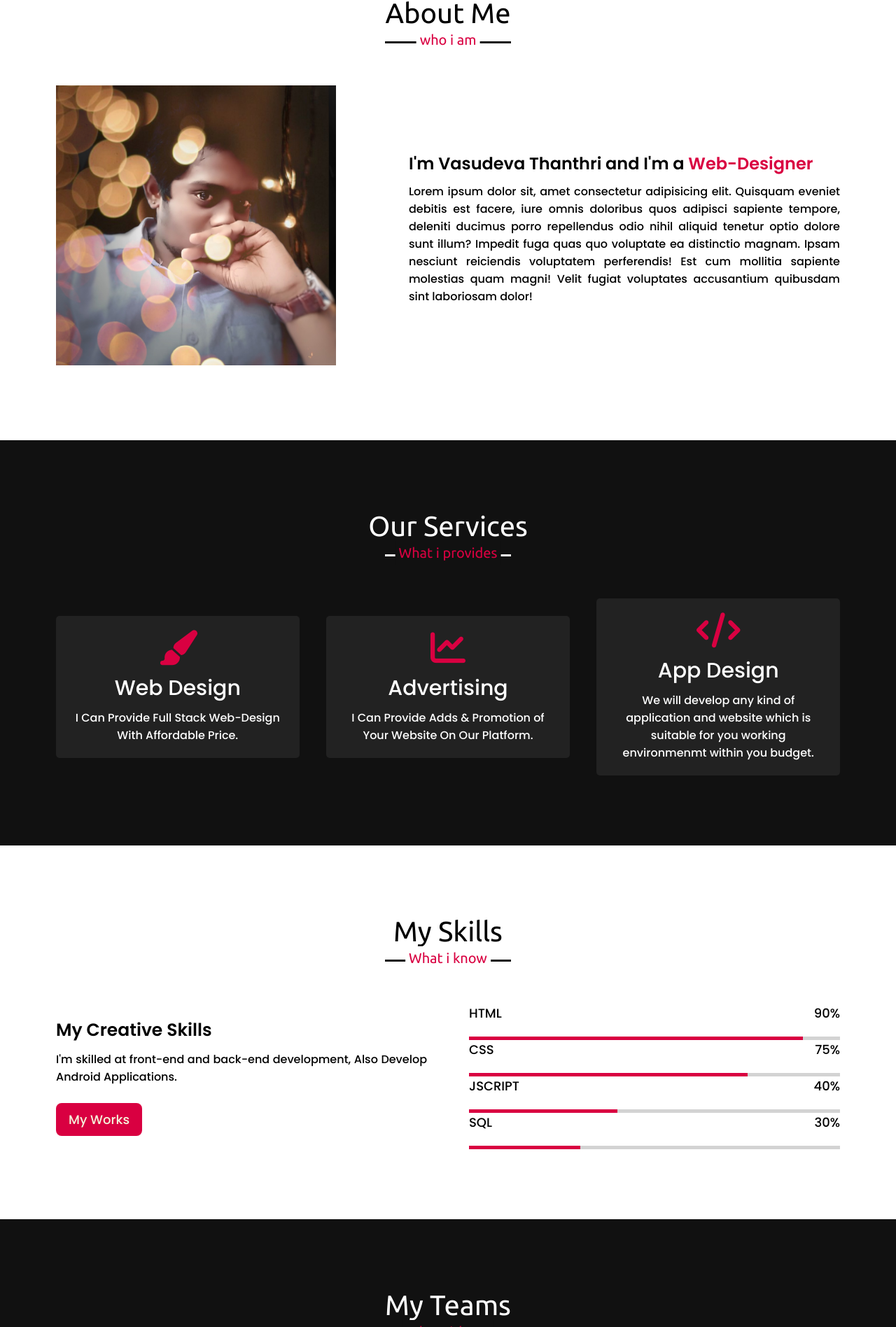
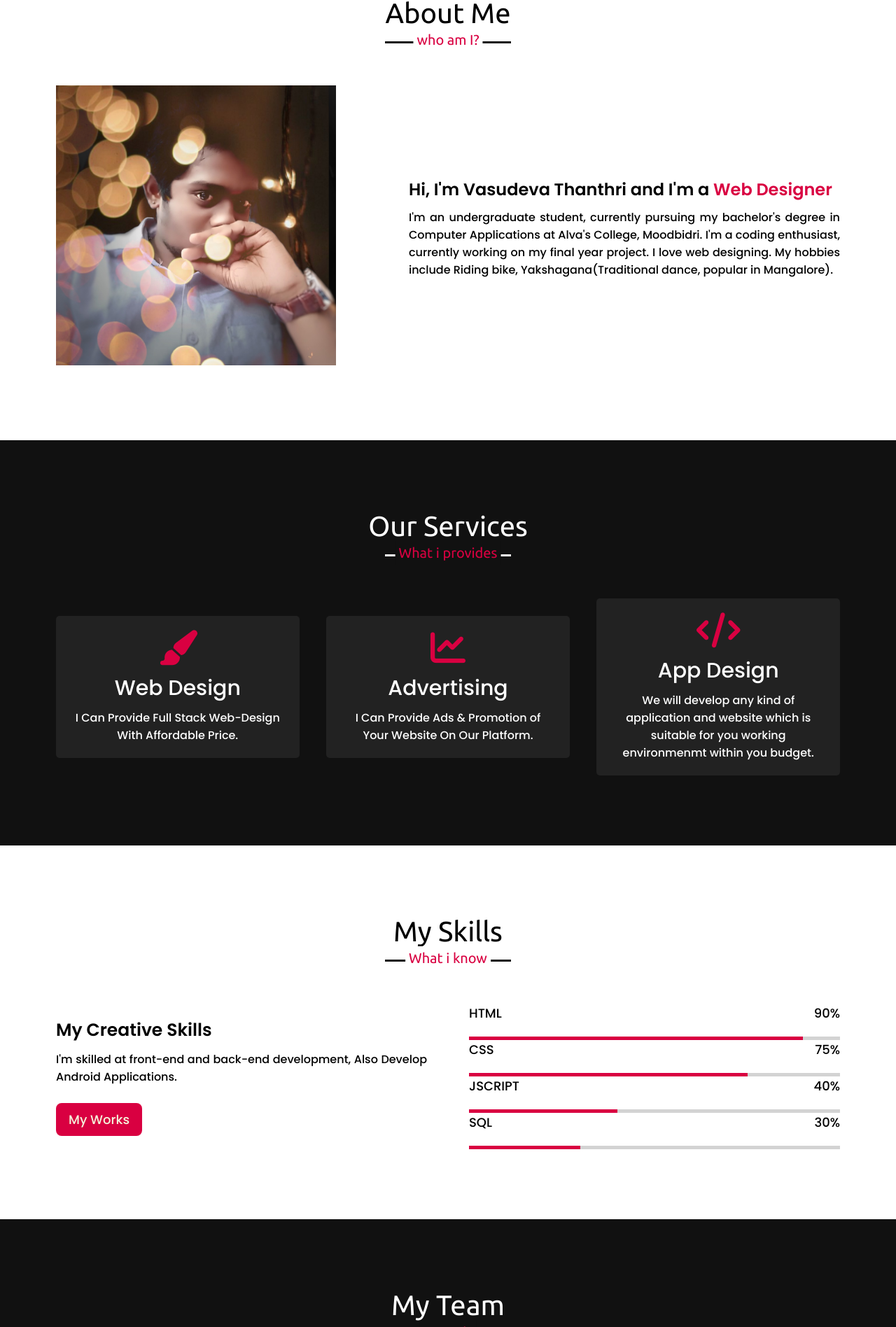
Before and after one commit to vtdevelopers/vtdevelopers.github.io, a plain HTML site: page index.html in a window 1280 px wide. Shown: the part 904-2800 px from the top of the page at 70% size. Drawn offline with nearby package versions, Linux system fonts and the light colour scheme.

Commit message:
fixed some bugs

```diff
--- a/index.html
+++ b/index.html
@@ -55,7 +55,7 @@
         <div class="homecontent">
             <div class="text-1">Hello,My Name Is</div>
             <div class="text-2">Vasudeva Thanthri</div>
-            <div class="text-3">I'm A <span>Web-Designer</span></div>
+            <div class="text-3">I'm a <span>Web-Designer</span></div>
             <!--<a href="#">Hire Me</a>-->
         </div>
     </div>
@@ -71,8 +71,8 @@
                 <img src="./Images/photo-3.jpeg">
             </div>
             <div class="column right">
-                <div class="text">I'm Vasudeva Thanthri and I'm a <span>Web-Designer</span></div>
-                <p>Lorem ipsum dolor sit, amet consectetur adipisicing elit. Quisquam eveniet debitis est facere, iure omnis doloribus quos adipisci sapiente tempore, deleniti ducimus porro repellendus odio nihil aliquid tenetur optio dolore sunt illum? Impedit fuga quas quo voluptate ea distinctio magnam. Ipsam nesciunt reiciendis voluptatem perferendis! Est cum mollitia sapiente molestias quam magni! Velit fugiat voluptates accusantium quibusdam sint laboriosam dolor!</p>
+                <div class="text">Hi, I'm Vasudeva Thanthri and I'm a <span>Web Designer</span></div>
+                    <p>I'm an undergraduate student, currently pursuing my bachelor's degree in Computer Applications at Alva's College, Moodbidri. I'm a coding enthusiast, currently working on my final year project. I love web designing. My hobbies include Riding bike, Yakshagana(Traditional dance, popular in Mangalore).</p>
                 <!--<a href="#">Download CV</a>-->
             </div>
         </div>
@@ -97,7 +97,7 @@
                 <div class="box">
                     <i class="fas fa-chart-line"></i>
                     <div class="text">Advertising</div>
-                    <p>I Can Provide Adds & Promotion of Your Website On Our Platform.</p>
+                    <p>I Can Provide Ads & Promotion of Your Website On Our Platform.</p>
                 </div>
             </div>
 
@@ -168,17 +168,9 @@
 
 <section class="teams" id="team">
     <div class="max-width">
-        <h2 class="title">My Teams</h2>
+        <h2 class="title">My Team</h2>
         <div class="team-content">
             <div class="carousel owl-carousel">
-
-                <div class="card">
-                    <div class="box">
-                        <img src="./Images/photo-2.jpeg">
-                        <div class="text">Vasudeva Thanthri</div>
-                        <p>Founder</p>
-                    </div>
-                </div>
 
                 <div class="card">
                     <a style="text-decoration:none; color: #ffffff;" href="https://in.linkedin.com/in/samson-matthew-666990207">
@@ -188,6 +180,14 @@
                         <p>CEO&nbsp;&&nbsp;Manager</p>
                     </div>
                     </a>
+                </div>
+
+                <div class="card">
+                    <div class="box">
+                        <img src="./Images/photo-2.jpeg">
+                        <div class="text">Vasudeva Thanthri</div>
+                        <p>Founder</p>
+                    </div>
                 </div>
 
                 <div class="card">
@@ -220,7 +220,6 @@
         <div class="contact-content">
             <div class="column left">
                 <div class="text">Get in touch</div>
-                <p>Lorem ipsum dolor sit amet consectetur adipisicing elit. Ad ab molestias provident laborum consequatur nihil velit dolore molestiae quis reiciendis.</p>
                 <div class="icons">
                     <div class="row">
                         <i class="fas fa-user"></i>
--- a/personal.css
+++ b/personal.css
@@ -225,7 +225,7 @@ section .title::after{
 /* About styling */
 
 .about .title::after{
-  content: " who i am ";
+  content: " who am I?";
 }
 
 .about .about-content .left{
@@ -414,7 +414,7 @@ section .title::after{
 /* team section */
 
 .teams .title::after{
-  content: "Who with me";
+  content: "My Bois";
 }
 
 .teams .carousel .card{
```
